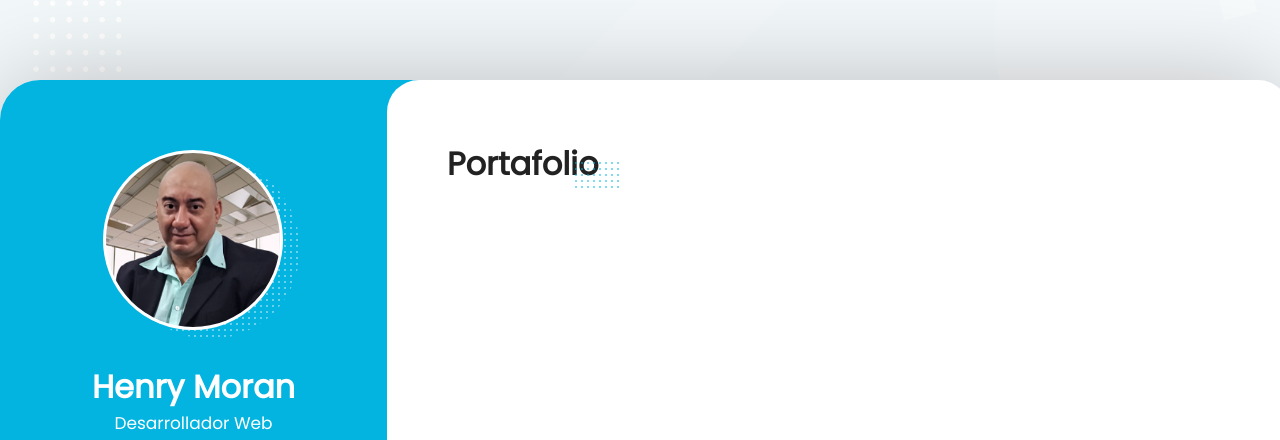
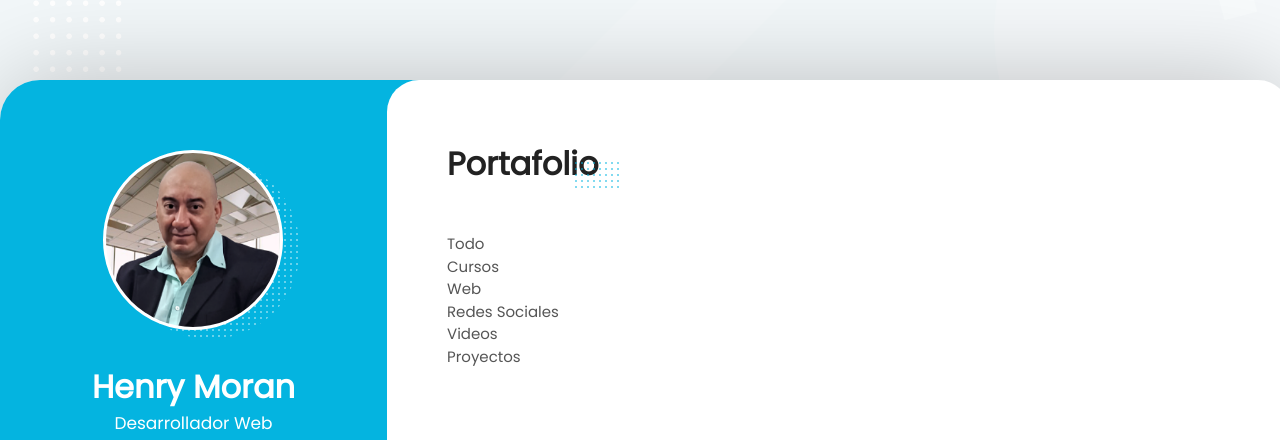
Before and after one commit to henryshop73/Portafolio-proyecto1-css, a plain HTML site: page portafolio.html in a window 1280 px wide. Shown: the top 440 px of the page. Drawn offline with Linux system fonts and the light colour scheme.

Commit message:
Agreando el contenido html del menú del portafolio

```diff
--- a/portafolio.html
+++ b/portafolio.html
@@ -135,6 +135,33 @@
                     <h1 class="portfolio__title">Portafolio</h1>
                 </header>
 
+                <nav class="portfolio__navbar">
+                    <ul class="portfolio__menu">
+                        <li class="portfolio__option portfolio__option--active">
+                            <a href="#" class="portfolio__link">Todo</a>
+                        </li>
+                        <li class="portfolio__option">
+                            <a href="#" class="portfolio__link">Cursos</a>
+                        </li>
+                        <li class="portfolio__option">
+                            <a href="#" class="portfolio__link">Web</a>
+                        </li>
+                        <li class="portfolio__option">
+                            <a href="#" class="portfolio__link">Redes Sociales</a>
+                        </li>
+                        <li class="portfolio__option">
+                            <a href="#" class="portfolio__link">Videos</a>
+                        </li>
+                        <li class="portfolio__option">
+                            <a href="#" class="portfolio__link">Proyectos</a>
+                        </li>
+                    </ul>
+                </nav>
+
+                <section class="portfolio__section">
+
+                </section>
+
 
             </section>
 
```
